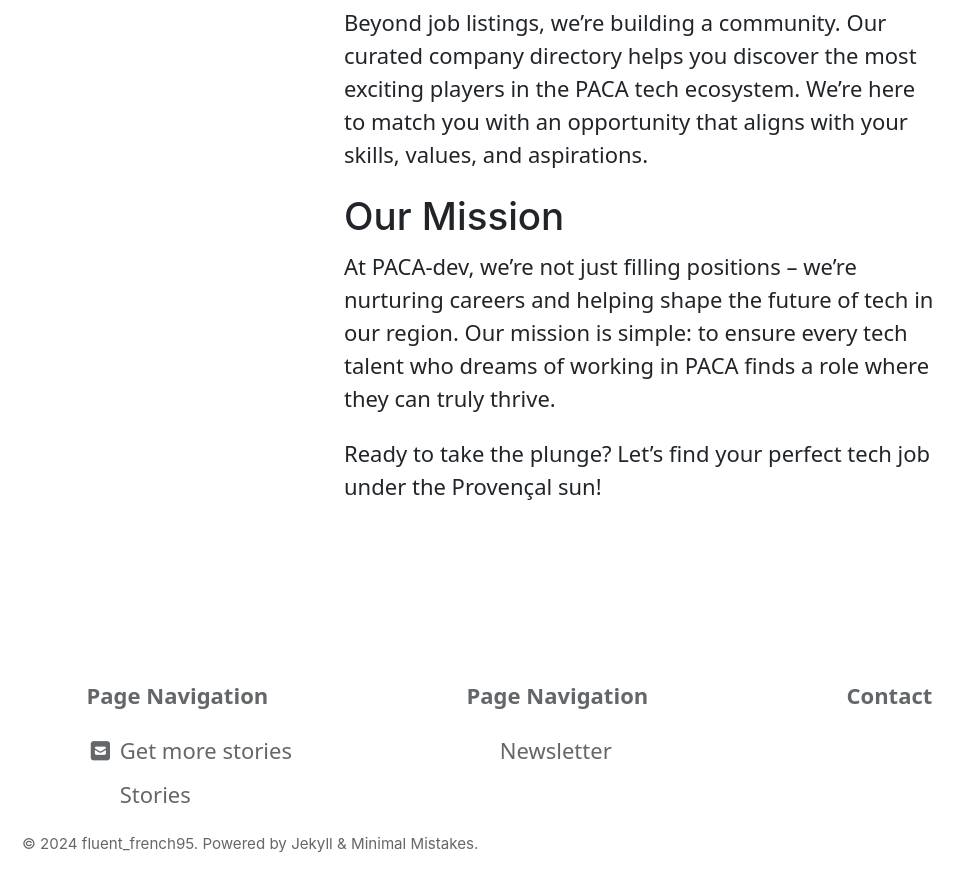
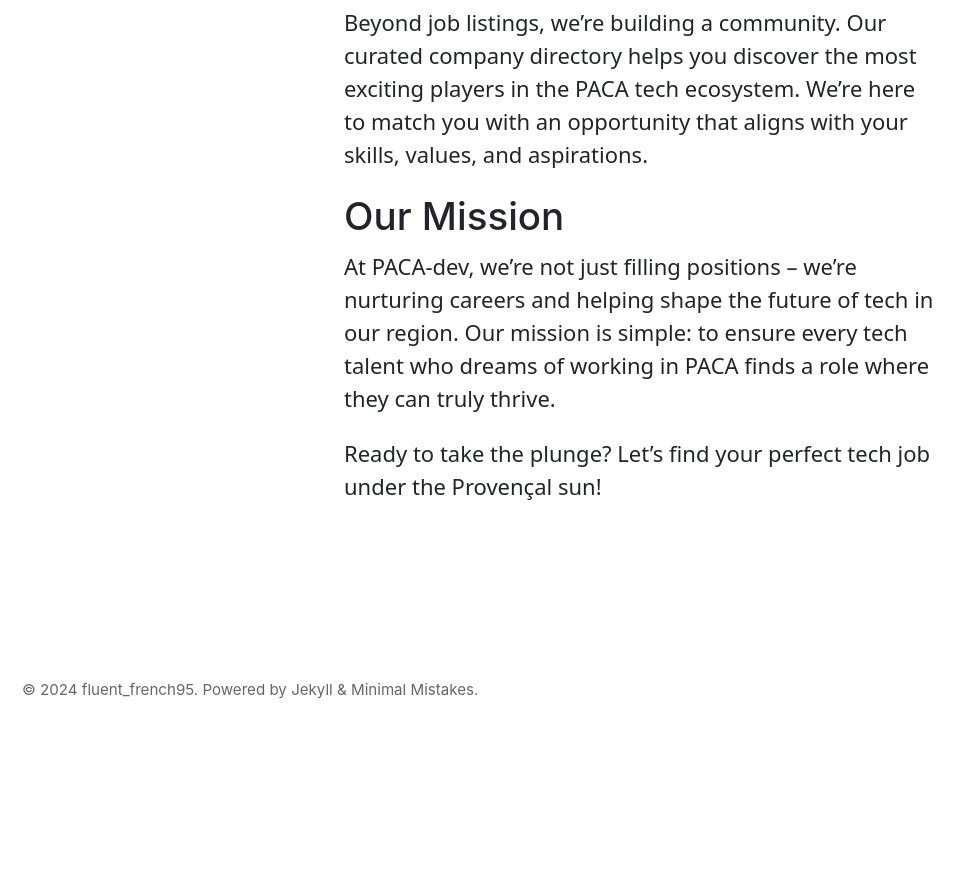
Before and after one commit to CimeM/95_language-stories, a Jekyll site: the page built from page_about.md, in a window 1280 px wide and 900 px high, scrolled down 1445 px. Shown: the top 892 px of the window, without its empty margins (0-972 px from the left). Built offline with Jekyll 4.4.1, drawn with Linux system fonts in a browser that asks for light colours; cached includes are drawn as plain includes; after the commit the page ends 2191 px from its top, so only the background shows below that.

Commit message:
remove footer

```diff
--- a/_includes/footer.html
+++ b/_includes/footer.html
@@ -1,58 +1,4 @@
 <div class="container">
-  <div class="row">
-    <div class="col-sm">
-      <p class="fw-bold">Page Navigation</p>
-      <ul class="footer-nav-list list-unstyled">
-        {% if site.data.navigation.main %}
-          {% for link in site.data.navigation.main %}
-            {% if link.title and link.url %}
-              <li>
-                {% if link.icon %}
-                  <i class="{{ link.icon | default: 'fas fa-link' }}" aria-hidden="true"></i>
-                {% endif %}
-                <a href="{{ link.url | relative_url }}">{{ link.title }}</a></li>
-            {% endif %}
-          {% endfor %}
-        {% endif %}
-      </ul>
-    </div>
-    <div class="col-sm">
-      <p class="fw-bold">Page Navigation</p>
-      <ul class="footer-nav-list list-unstyled">
-        {% if site.data.navigation.footer %}
-          {% for link in site.data.navigation.footer %}
-            {% if link.title and link.url %}
-              <li>
-                {% if link.icon %}
-                <i class="{{ link.icon | default: 'fas fa-link' }}" aria-hidden="true"></i>
-                {% endif %}
-
-                <a href="{{ link.url | relative_url }}">{{ link.title }}</a></li>
-            {% endif %}
-          {% endfor %}
-        {% endif %}
-      </ul>
-    </div>
-    <div class="col-sm">
-      <p class="fw-bold">Contact</p>
-      <ul class="footer-nav-list list-unstyled">
-        {% if site.author.links %}
-          {% for link in site.author.links %}
-            {% if link.label and link.url %}
-              <li>
-
-                {% if link.icon %}
-                <i class="{{ link.icon | default: 'fas fa-link' }}" aria-hidden="true"></i>
-                {% endif %}
-
-                <a href="{{ link.url | relative_url }}">{{ link.label }}</a>
-              </li>
-            {% endif %}
-          {% endfor %}
-        {% endif %}
-      </ul>
-    </div>
-  </div>
 </div>
 
 
```
